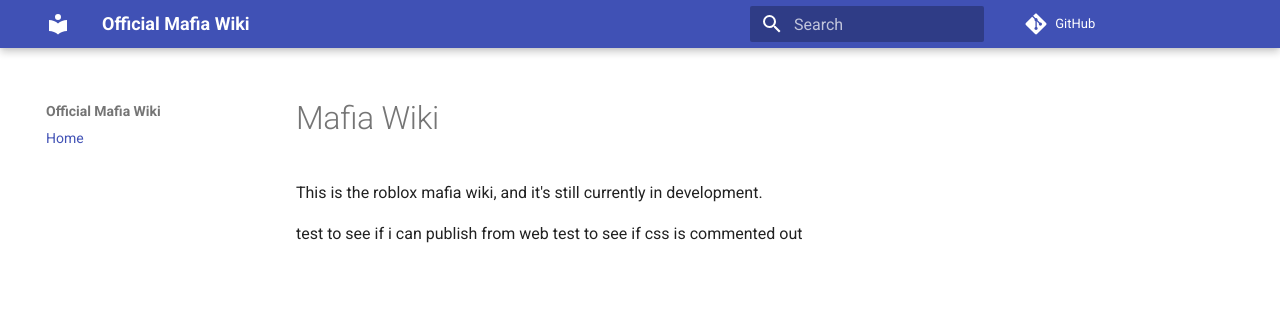
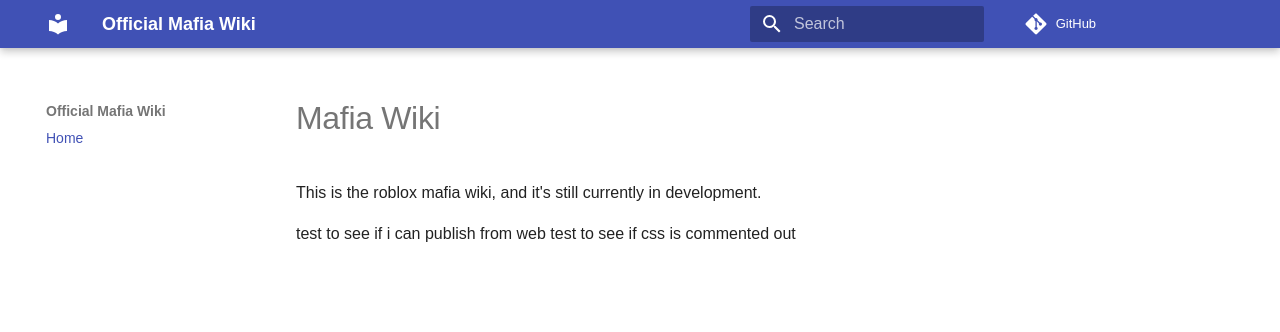
Before and after one commit to OctaNebula/mafia-wiki, an MkDocs documentation site: the page built from docs/index.md, in a window 1280 px wide. Shown: the top 332 px of the page. Built offline with MkDocs 1.6.1 and Material for MkDocs 9.7.7, drawn with Linux system fonts in a browser that asks for light colours; some web fonts are replaced; comment, search, counter and statistics services are not loaded.

Commit message:
mb all forgot to uncomment

```diff
--- a/mkdocs.yml
+++ b/mkdocs.yml
@@ -28,5 +28,5 @@ markdown_extensions:
   - pymdownx.superfences
   - pymdownx.tasklist
   - pymdownx.tilde
-# extra_css:
-#   - stylesheets/extra.css commented out for now
+extra_css:
+ - stylesheets/extra.css
```
